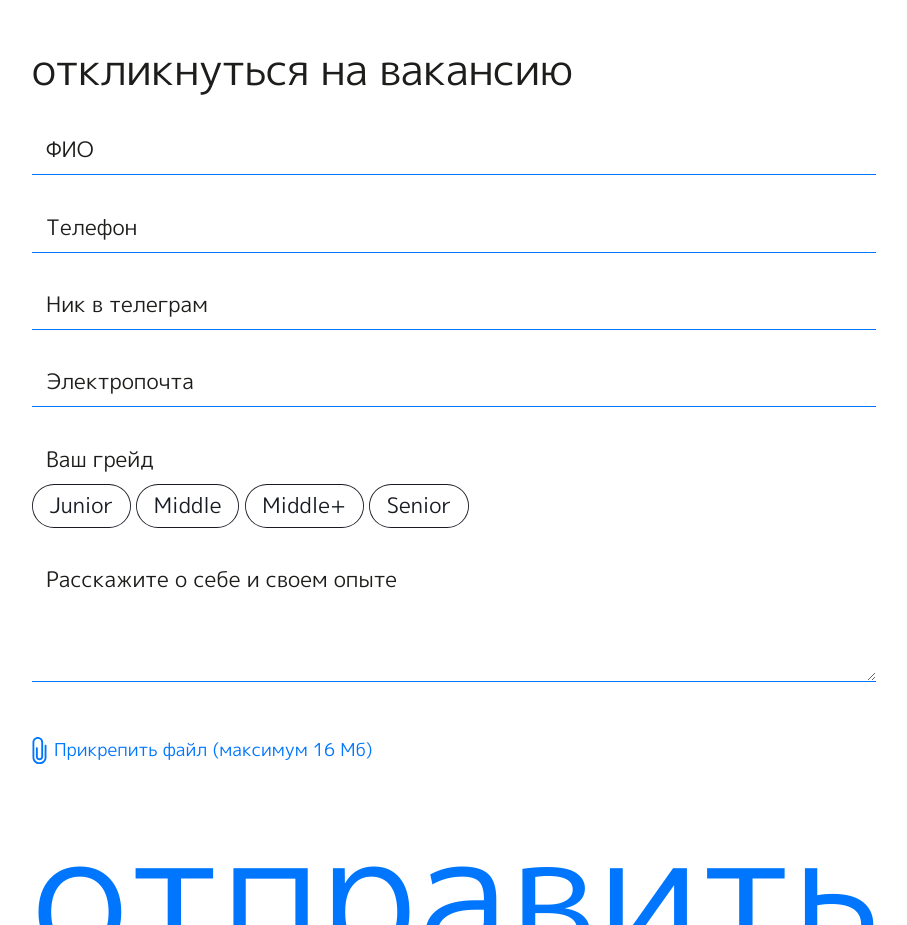
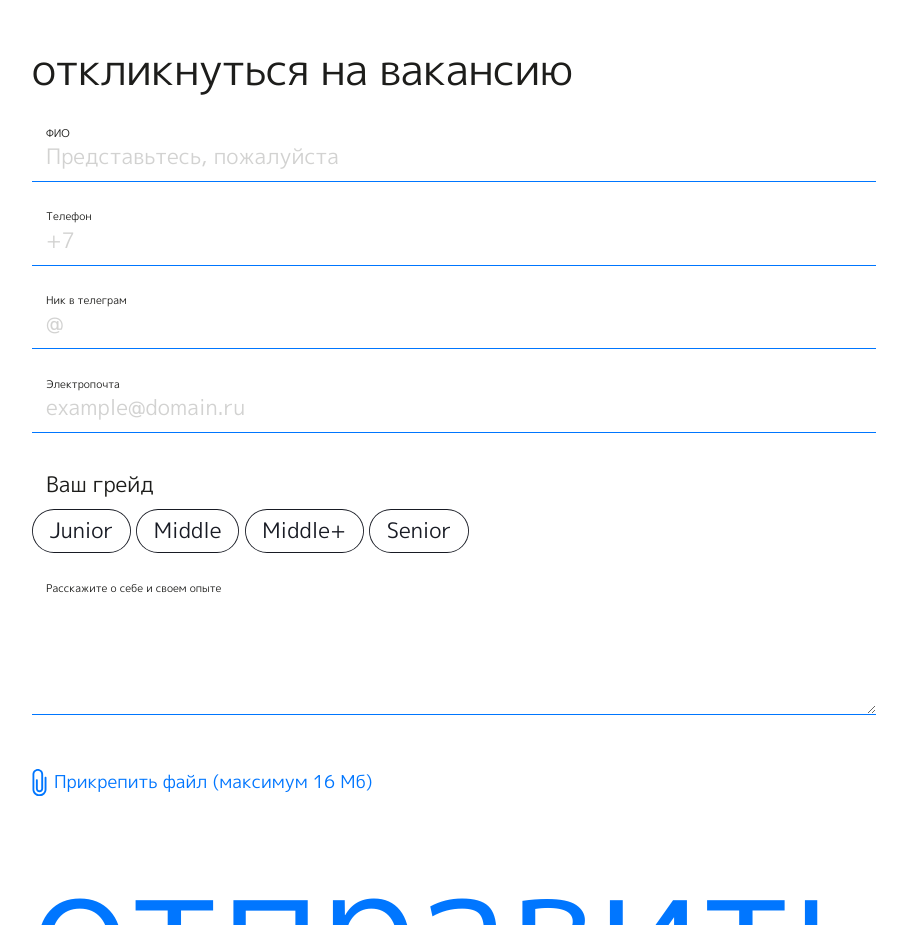
Before and after one commit to daks01/lp_ibsys, an Astro site: page /vacancies/analyst in a window 1280 px wide. Shown: the part 1540-2465 px from the top of the page, without its empty margins (66-973 px from the left). Built offline with nearby package versions, Linux system fonts and the light colour scheme; Astro itself is replaced by a stand-in of ours.

Commit message:
feat(ui): redesign forms start

```diff
--- a/src/assets/css/_form.css
+++ b/src/assets/css/_form.css
@@ -42,6 +42,13 @@
 	margin-top: calc(var(--40px) * -1);
 }
 
+.form-label {
+	font-size: calc(var(--1px) * 12);
+	padding: 0 var(--16px);
+	margin-bottom: calc(var(--1px) * -12);
+	display: block;
+	position: relative;
+}
 .form-field {
 	background: var(--color-white);
 	color: var(--text-color);
@@ -68,7 +75,7 @@
 		box-shadow: 0 0 var(--4px) 0 var(--color-product) inner;
 	}
 	&::placeholder {
-		color: var(--text-color);
+		color: rgba(29, 29, 27, 0.2);
 	}
 }
 textarea.form-field {
@@ -103,6 +110,9 @@
 		flex-direction: column;
 		gap: 0;
 	}
+	.form-label {
+		padding: 0;
+	}
 	.form-field,
 	legend {
 		font-size: var(--20px);
--- a/src/components/blocks/FormVacancy.astro
+++ b/src/components/blocks/FormVacancy.astro
@@ -15,42 +15,46 @@
   <input type="hidden" name="email" />
   <input type="hidden" name="vacancy" value={position} />
   <div class="form-row">
+    <label class="form-label">ФИО</label>
     <input
       type="text"
       class="form-field"
       name="name"
       aria-label="ФИО"
-      placeholder="ФИО"
+      placeholder="Представьтесь, пожалуйста"
     />
     <span class="form-field__error" data-field-error></span>
   </div>
   <div class="form-row">
+    <label class="form-label">Телефон</label>
     <input
       type="text"
       class="form-field"
       name="phone"
       aria-label="Телефон"
-      placeholder="Телефон"
+      placeholder="+7"
     />
     <span class="form-field__error" data-field-error></span>
   </div>
   <div class="form-row">
+    <label class="form-label">Ник в телеграм</label>
     <input
       type="text"
       class="form-field"
       name="telegram"
       aria-label="Ник в телеграм"
-      placeholder="Ник в телеграм"
+      placeholder="@"
     />
     <span class="form-field__error" data-field-error></span>
   </div>
   <div class="form-row">
+    <label class="form-label">Электропочта</label>
     <input
       type="email"
       class="form-field"
       name="liame"
       aria-label="Электропочта"
-      placeholder="Электропочта"
+      placeholder="example@domain.ru"
       required
       aria-required="true"
     />
@@ -79,11 +83,11 @@
     <span class="form-field__error" data-field-error></span>
   </fielset>
   <div class="form-row">
+    <label class="form-label">Расскажите о себе и своем опыте</label>
     <textarea
       name="message"
       rows="3"
       aria-label="Расскажите о себе и своем опыте"
-      placeholder="Расскажите о себе и своем опыте"
       class="form-field"
     ></textarea>
     <span class="form-field__error" data-field-error></span>
```
Also changed, not shown: src/components/blocks/FormContact.astro (+7 -4 lines).
